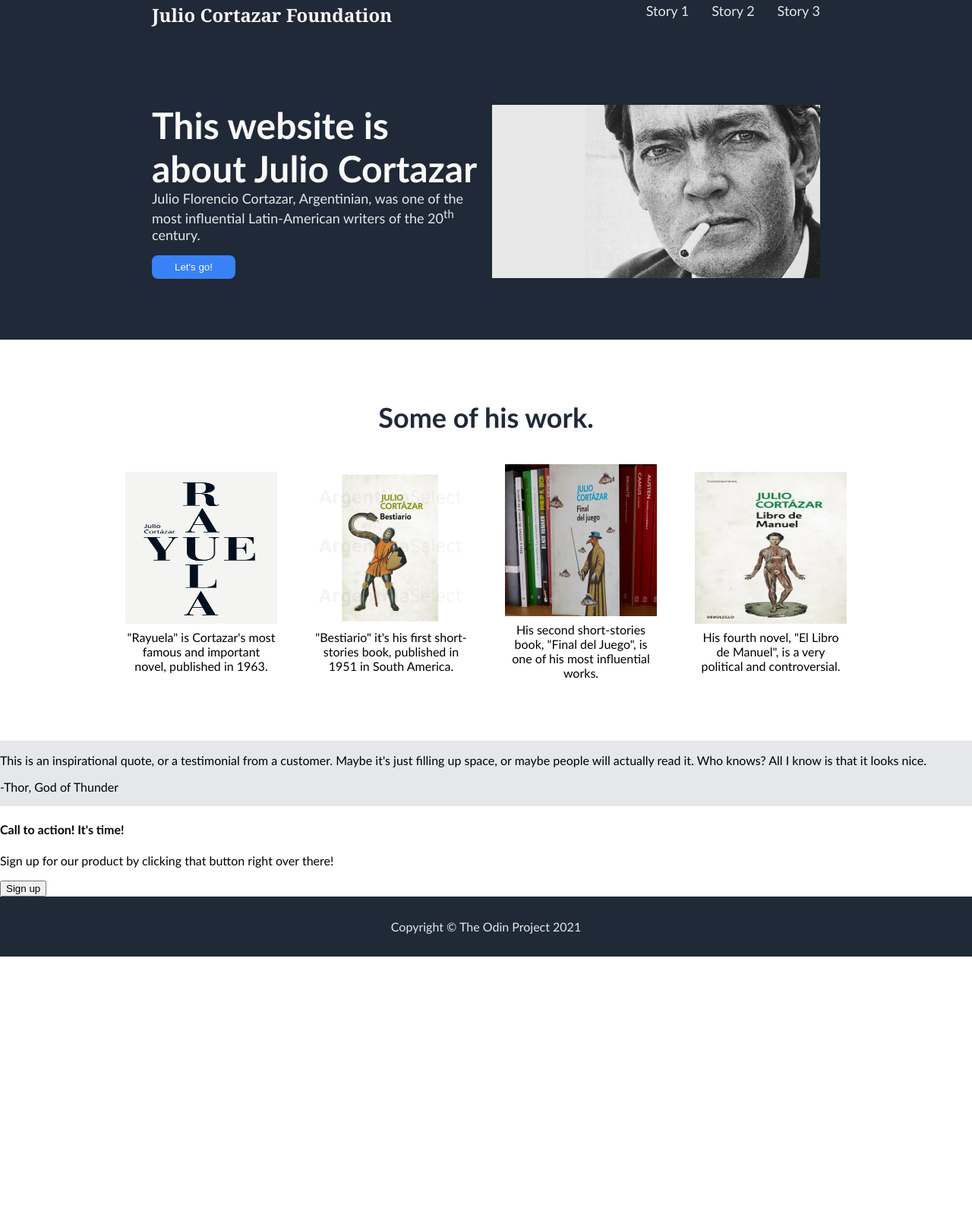
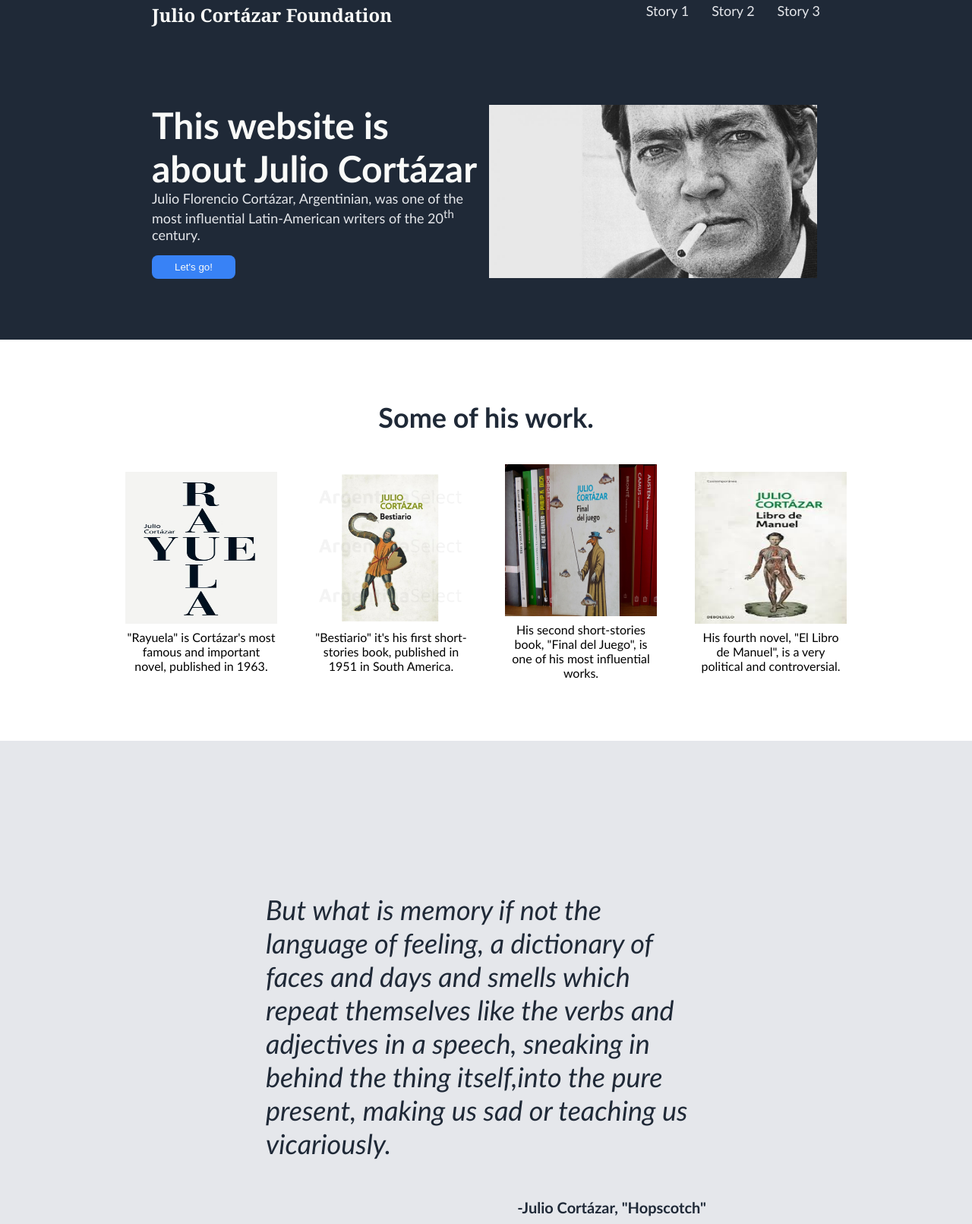
Before and after one commit to andresscarafia/TOP-landing-page, a plain HTML site: page index.html in a window 1280 px wide. Shown: the part 9-1620 px from the top of the page at 76% size. Before the commit the page ends 1268 px from the top, so only its background shows below. Drawn offline with Linux system fonts and the light colour scheme.

Commit message:
Add styles to section 3
Finished detailing section 3 styles, changed quote. Minor tweaks
on section 1 and 2.

```diff
--- a/index.html
+++ b/index.html
@@ -5,12 +5,12 @@
   <meta http-equiv="X-UA-Compatible" content="IE=edge">
   <meta name="viewport" content="width=device-width, initial-scale=1.0">
   <link rel="stylesheet" href="styles.css">
-  <title>Awesome Landing Page!</title>
+  <title>Cortázar Tribute</title>
 </head>
 <body>
   <div class="section-1">
     <div class="header">
-      <div class="logo">Julio Cortazar Foundation</div>
+      <div class="logo">Julio Cortázar Foundation</div>
       <div class="links">
         <ul>
           <li><a href="#">Story 1</a></li>
@@ -21,11 +21,11 @@
     </div>
     <div class="hero-banner">
       <div class="hero-text">
-        <h1>This website is about Julio Cortazar</h1>
-        <p>Julio Florencio Cortazar, Argentinian, was one of the most influential Latin-American writers of the 20<sup>th</sup> century.</p>
+        <h1>This website is about Julio Cortázar</h1>
+        <p>Julio Florencio Cortázar, Argentinian, was one of the most influential Latin-American writers of the 20<sup>th</sup> century.</p>
         <button>Let's go!</button>
       </div>
-      <div class="hero-img"><img src="images/img1.jpeg" alt="Black and white portrait picture of Cortazar smoking"></div>
+      <div class="hero-img"><img src="images/img1.jpeg" alt="Black and white portrait picture of Cortázar smoking"></div>
     </div>
   </div>
   <div class="section-2">
@@ -33,7 +33,7 @@
     <div class="info-container">
       <div class="info">
         <img src="images/img2.png" alt="Rayuela">
-        <div class="info-text">"Rayuela" is Cortazar's most famous and important novel, published in 1963.</div>
+        <div class="info-text">"Rayuela" is Cortázar's most famous and important novel, published in 1963.</div>
       </div>
       <div class="info">
         <img src="images/img3.jpg" alt="Bestiario">
@@ -50,8 +50,8 @@
     </div>
   </div>
   <div class="section-3">
-    <p>This is an inspirational quote, or a testimonial from  a customer. Maybe it's just filling up space, or maybe people will actually read it. Who knows? All I know is that it looks nice.</p>
-    <p>-Thor, God of Thunder</p>
+    <div class="quote"><em>But what is memory if not the language of feeling, a dictionary of faces and days and smells which repeat themselves like the verbs and adjectives in a speech, sneaking in behind the thing itself,into the pure present, making us sad or teaching us vicariously.</em></div>
+    <div class="author"><strong>-Julio Cortázar, "Hopscotch"<strong></strong></div>
   </div>
   <div class="section-4">
     <h4>Call to action! It's time!</h4>
--- a/styles.css
+++ b/styles.css
@@ -46,6 +46,7 @@ a,
   color: #F9FAF8;
   flex: 1;
   margin: 0;
+  align-self: flex-start;
 }
 
 .hero-text button {
@@ -68,7 +69,7 @@ a,
   flex: 1;
   display: flex;
   align-items: center;
-  justify-content: flex-end;
+  justify-content: center;
 }
 
 .hero-img img {
@@ -124,21 +125,25 @@ a,
   text-align: center;
 }
 
-
-
-
-
-
-
-
-
-
-
-
-
-
 .section-3 {
   background-color: #E5E7EB;
+  color: #1F2937;
+  display: flex;
+  flex-direction: column;
+  justify-content: center;
+  align-items: center;
+  padding: 200px 350px 140px 350px;
+  gap: 50px;
+}
+
+.quote {
+  font-weight: light;
+  font-size: 36px;
+}
+
+.author {
+  align-self: flex-end;
+  font-size: 20px;
 }
 
 .footer {
```
